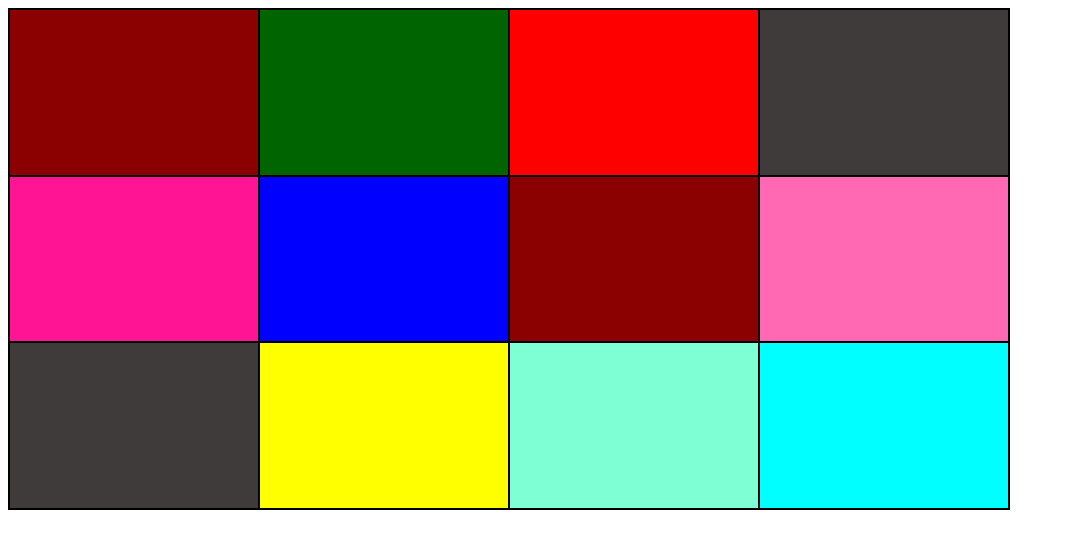
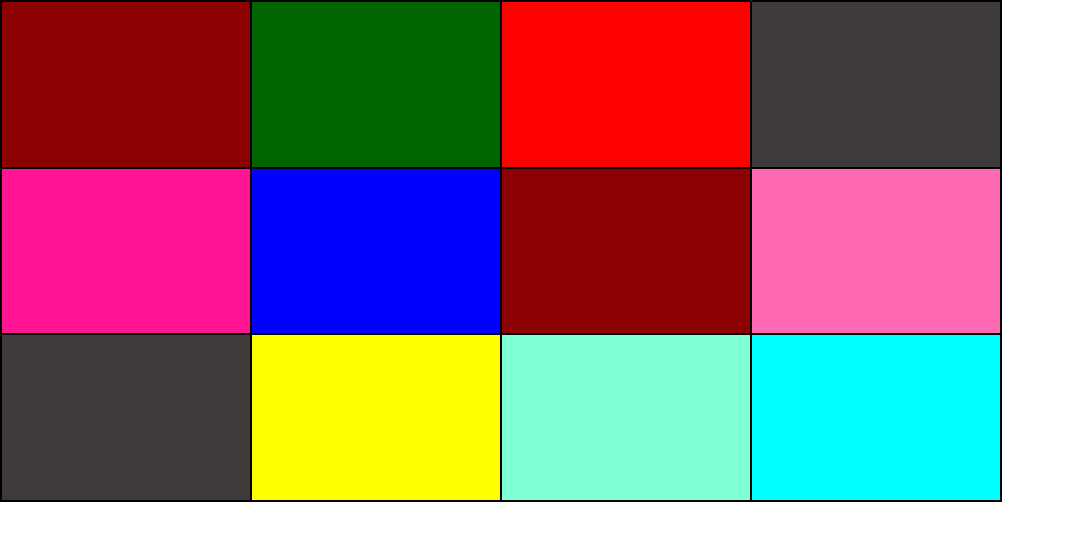
Before and after one commit to kawindu2002/assignment3-part1, a plain HTML site: page case5/index.html in a window 1280 px wide. Shown: the whole page, without its empty margins (0-1073 px from the left). Drawn offline with Linux system fonts and the light colour scheme.

Commit message:
add normalize to case 5

```diff
--- a/case5/index.html
+++ b/case5/index.html
@@ -3,6 +3,8 @@
 <head>
     <meta charset="UTF-8">
     <title>case 5</title>
+    <link rel="stylesheet" href="../style/normalize.css">
+
     <style>
         section{
             width:1000px;
```
